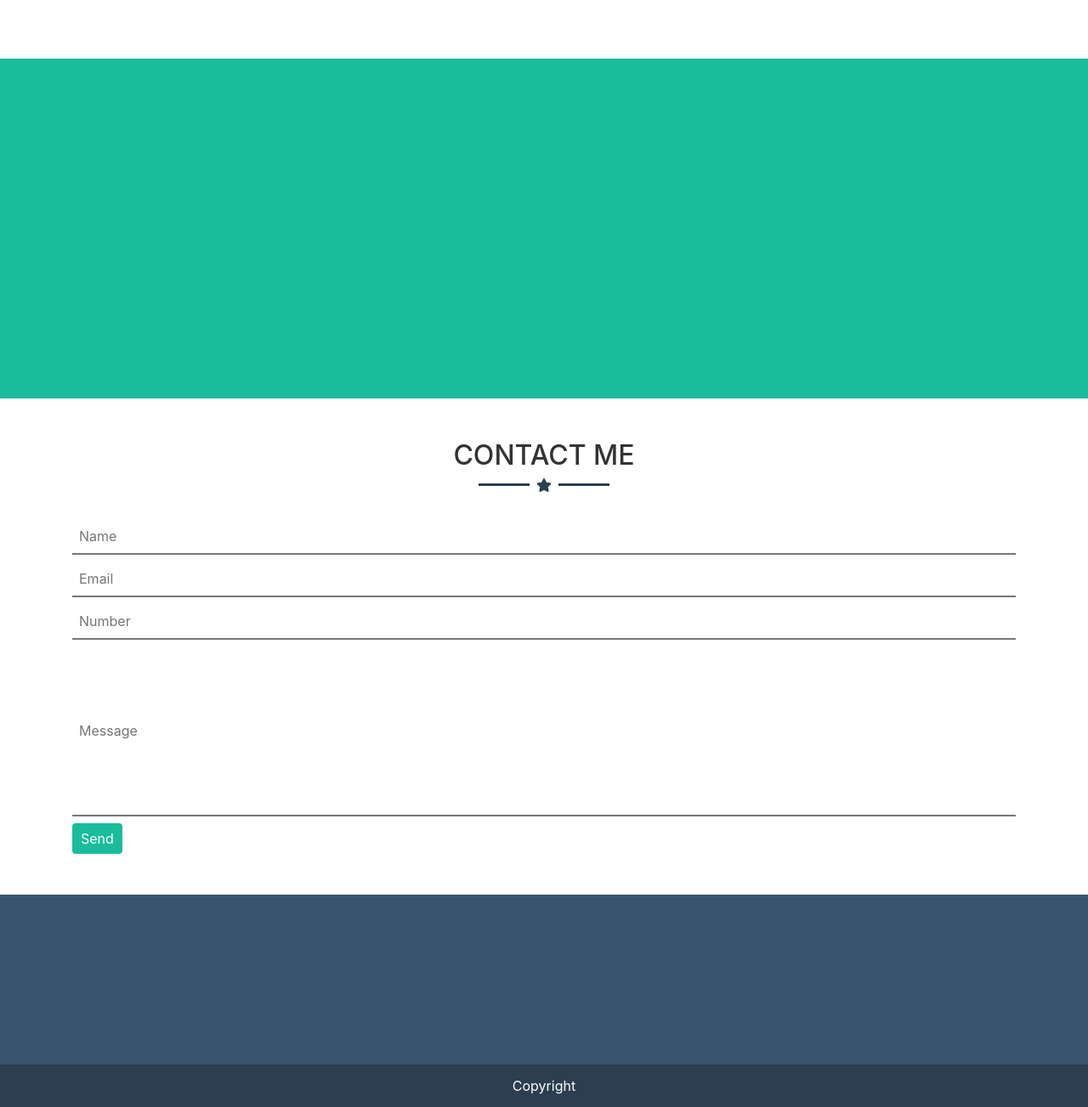
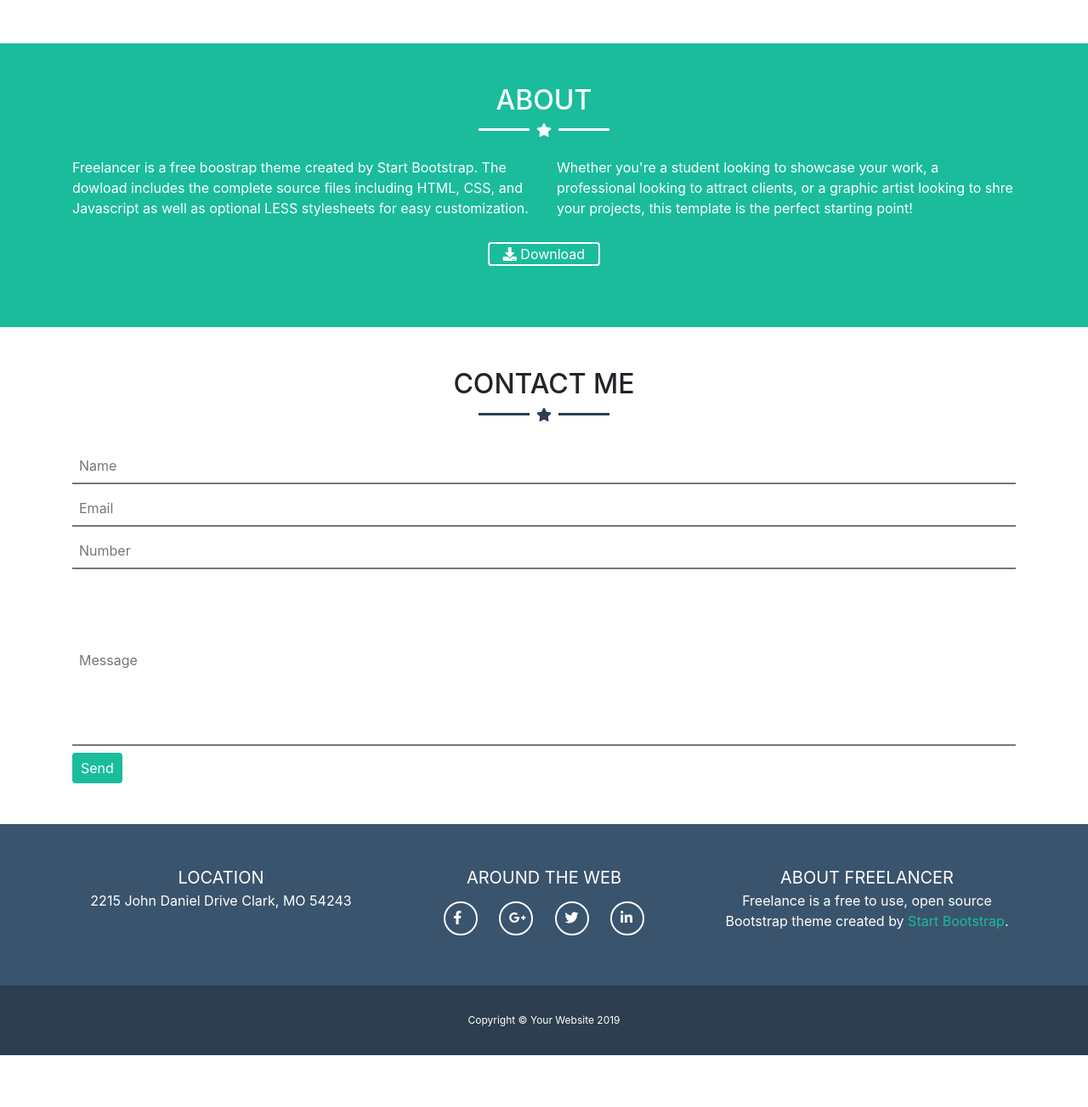
Before and after one commit to evelingcastillon/html-css-bootstrap-freelancer, a plain HTML site: page index.html in a window 1280 px wide. Shown: the part 1113-2416 px from the top of the page at 85% size. After the commit the page ends 2355 px from the top, so only its background shows below. Drawn offline with nearby package versions, Linux system fonts and the light colour scheme.

Commit message:
complete lg

```diff
--- a/assets/css/style.css
+++ b/assets/css/style.css
@@ -43,11 +43,15 @@
     width: 100%;
 }
 
+.download > a {
+    color: white;
+    border: 2px solid white;
+    padding: 0 1rem;
+}
 
 
 
-
-
+/* CONTACT ME */
 .client > input {
     display: block;
     width: 100%;
@@ -68,22 +72,33 @@
     border: 2px solid rgba(26, 188, 156, 1);
 }
 
+/* FOOTER */
+footer {
+    color: white;
+}
+.title {
+    font-size: 20px;
+}
+.social {
+    height: 40px;
+    line-height: 40px;
+}
+.social > i {
+    height: 40px;
+    width: 40px;
+    border: 2px solid;
+    border-radius: 50%;
+    margin: 0.8rem;
+    padding: 0.6rem;
+    vertical-align: middle;
+}
 
-.height50px {
-    height: 50px;
+.green {
+    color: rgba(26, 188, 156, 1);
 }
-.height200px {
-    height: 200px;
+.parag {
+    text-align: center;
 }
-.height300px {
-    height: 300px;
+.last_footer {
+    font-size: 12px;
 }
-.height400px {
-    height: 400px;
-}
-.height500px {
-    height: 500px;
-}
-.height600px {
-    height: 600px;
-}
--- a/index.html
+++ b/index.html
@@ -28,11 +28,14 @@
                     <div class="avatar py-2 d-flex justify-content-center col-lg-12">
                         <img class="" src="./assets/img/avatar.svg" alt="">
                     </div>
-                    <h1 class="title d-flex justify-content-center col-lg-12">START BOOSTRAP</h1>
+                    <h1 class="d-flex justify-content-center col-lg-12">START BOOSTRAP</h1>
                     <div class="decoration d-flex flex-row justify-content-center col-lg-12">
                         <div class="line-white"></div>
                         <i class="fas fa-star px-2"></i>
                         <div class="line-white"></div>
+                    </div>
+                    <div class="decoration pt-2 d-flex flex-row justify-content-center col-lg-12">
+                        GRAPHIC ARTIST - WEB DESIGNER - ILLUSTRATO
                     </div>
                 </div>
             </div>
@@ -47,7 +50,7 @@
         <section class="bg-white">
             <div class="container py-5">
                 <div class="portfolio row">
-                    <h2 class="title d-flex justify-content-center col-lg-12">PORTOFOLIO</h2>
+                    <h2 class="d-flex justify-content-center col-lg-12">PORTOFOLIO</h2>
                     <div class="decoration pb-4 d-flex flex-row justify-content-center col-lg-12">
                         <div class="line-blue"></div>
                         <i class="fas fa-star px-2"></i>
@@ -66,16 +69,28 @@
             </div>
         </section>
         <section class="about bg-green">
-            <div class="container">
-                <div class="rown height400px">
-                    <div class="height50px col-12"></div>
+            <div class="container py-5">
+                <div class="about row">
+                    <h2 class="d-flex justify-content-center col-lg-12">ABOUT</h2>
+                    <div class="decoration pb-4 d-flex flex-row justify-content-center col-lg-12">
+                        <div class="line-white"></div>
+                        <i class="fas fa-star px-2"></i>
+                        <div class="line-white"></div>
+                    </div>
+                    <div class="pb-1 col-lg-6">Freelancer is a free boostrap theme created by Start Bootstrap. The dowload includes the complete source files including HTML, CSS, and Javascript as well as optional LESS stylesheets for easy customization.</div>
+                    <div class="pb-1 col-lg-6">Whether you're a student looking to showcase your work, a professional looking to attract clients, or a graphic artist looking to shre your projects, this template is the perfect starting point!</div>
+                    <div class="download my-4 d-flex flex-row justify-content-center col-lg-12">
+                        <a class="rounded" href="#"><i class="fas fa-download"></i> Download</a>
+                    </div>
                 </div>
             </div>
         </section>
+
+        <!-- CONTACT ME -->
         <section class="contact_me bg-white">
             <div class="container py-5">
                 <div class="portfolio row">
-                    <h2 class="title d-flex justify-content-center col-lg-12">CONTACT ME</h2>
+                    <h2 class="d-flex justify-content-center col-lg-12">CONTACT ME</h2>
                     <div class="decoration pb-4 d-flex flex-row justify-content-center col-lg-12">
                         <div class="line-blue"></div>
                         <i class="fas fa-star px-2"></i>
@@ -101,18 +116,32 @@
     <footer>
         <div class="first_footer bg-lightblue">
             <div class="container">
-                <div class="row">
-                    <div class="height200px col-12">
-
+                <div class="row py-5">
+                    <div class="col-lg-4">
+                        <div class="title d-flex justify-content-center">LOCATION</div>
+                        <p class="d-flex justify-content-center">2215 John Daniel Drive Clark, MO 54243</p>
+                    </div>
+                    <div class="col-lg-4">
+                        <div class="title d-flex justify-content-center">AROUND THE WEB</div>
+                        <div class="social d-flex justify-content-center">
+                            <i class="fab fa-facebook-f"></i>
+                            <i class="fab fa-google-plus-g"></i>
+                            <i class="fab fa-twitter"></i>
+                            <i class="fab fa-linkedin-in"></i>
+                        </div>
+                    </div>
+                    <div class="col-lg-4">
+                        <div class="title d-flex justify-content-center">ABOUT FREELANCER</div>
+                        <p class="parag">Freelance is a free to use, open source Bootstrap theme created by <span class="green">Start Bootstrap</span>.</p>
                     </div>
                 </div>
             </div>
         </div>
         <div class="last_footer bg-darkblue">
-            <div class="container">
+            <div class="container py-3">
                 <div class="row">
-                    <div class="height50px text-white d-flex justify-content-center align-items-center col-12">
-                        Copyright
+                    <div class="py-3 text-white d-flex justify-content-center align-items-center col-12">
+                        Copyright &copy; Your Website 2019
                     </div>
                 </div>
             </div>
```
